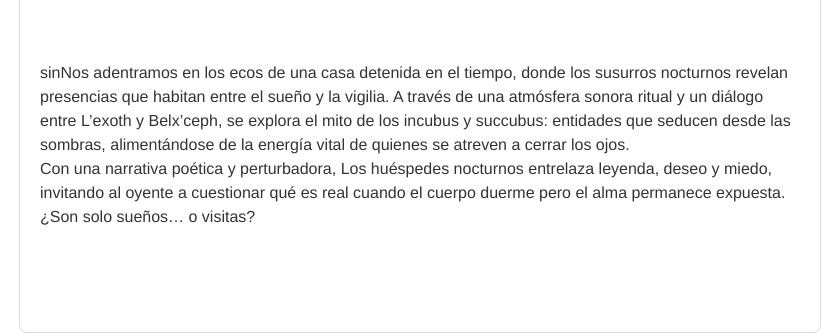
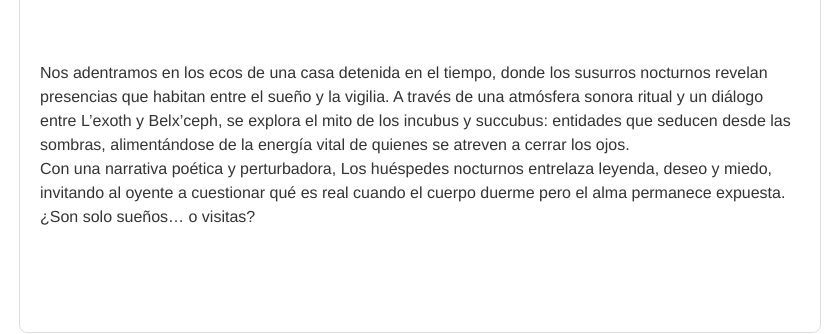
Before and after one commit to AtoyatlB303/verzatil, a plain HTML site: page huespedesnocturnos.html in a window 1280 px wide. Shown: the part 333-667 px from the top of the page, 220-1046 px from the left. Drawn offline with Linux system fonts and the light colour scheme.

Commit message:
huespedes

```diff
--- a/huespedesnocturnos.html
+++ b/huespedesnocturnos.html
@@ -55,7 +55,7 @@
   </div>
 
   <div class="tab-content active" id="sinopsis">
-    <p>sinNos adentramos en los ecos de una casa detenida en el tiempo, donde los susurros nocturnos revelan presencias que habitan entre el sueño y la vigilia. A través de una atmósfera sonora ritual y un diálogo entre L’exoth y Belx’ceph, se explora el mito de los incubus y succubus: entidades que seducen desde las sombras, alimentándose de la energía vital de quienes se atreven a cerrar los ojos.
+    <p>Nos adentramos en los ecos de una casa detenida en el tiempo, donde los susurros nocturnos revelan presencias que habitan entre el sueño y la vigilia. A través de una atmósfera sonora ritual y un diálogo entre L’exoth y Belx’ceph, se explora el mito de los incubus y succubus: entidades que seducen desde las sombras, alimentándose de la energía vital de quienes se atreven a cerrar los ojos.
 Con una narrativa poética y perturbadora, Los huéspedes nocturnos entrelaza leyenda, deseo y miedo, invitando al oyente a cuestionar qué es real cuando el cuerpo duerme pero el alma permanece expuesta. ¿Son solo sueños… o visitas?
     </p>
   </div>
```
